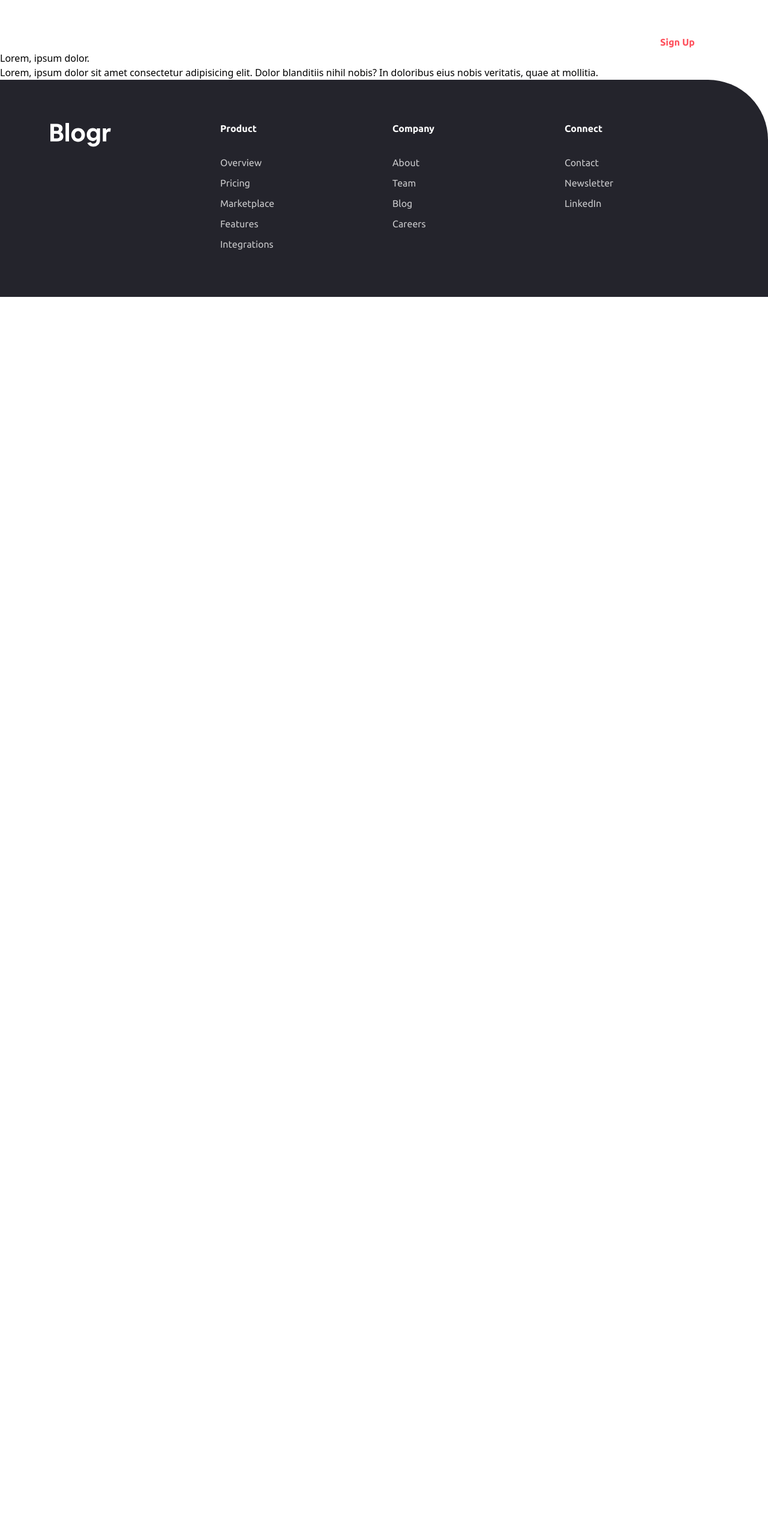
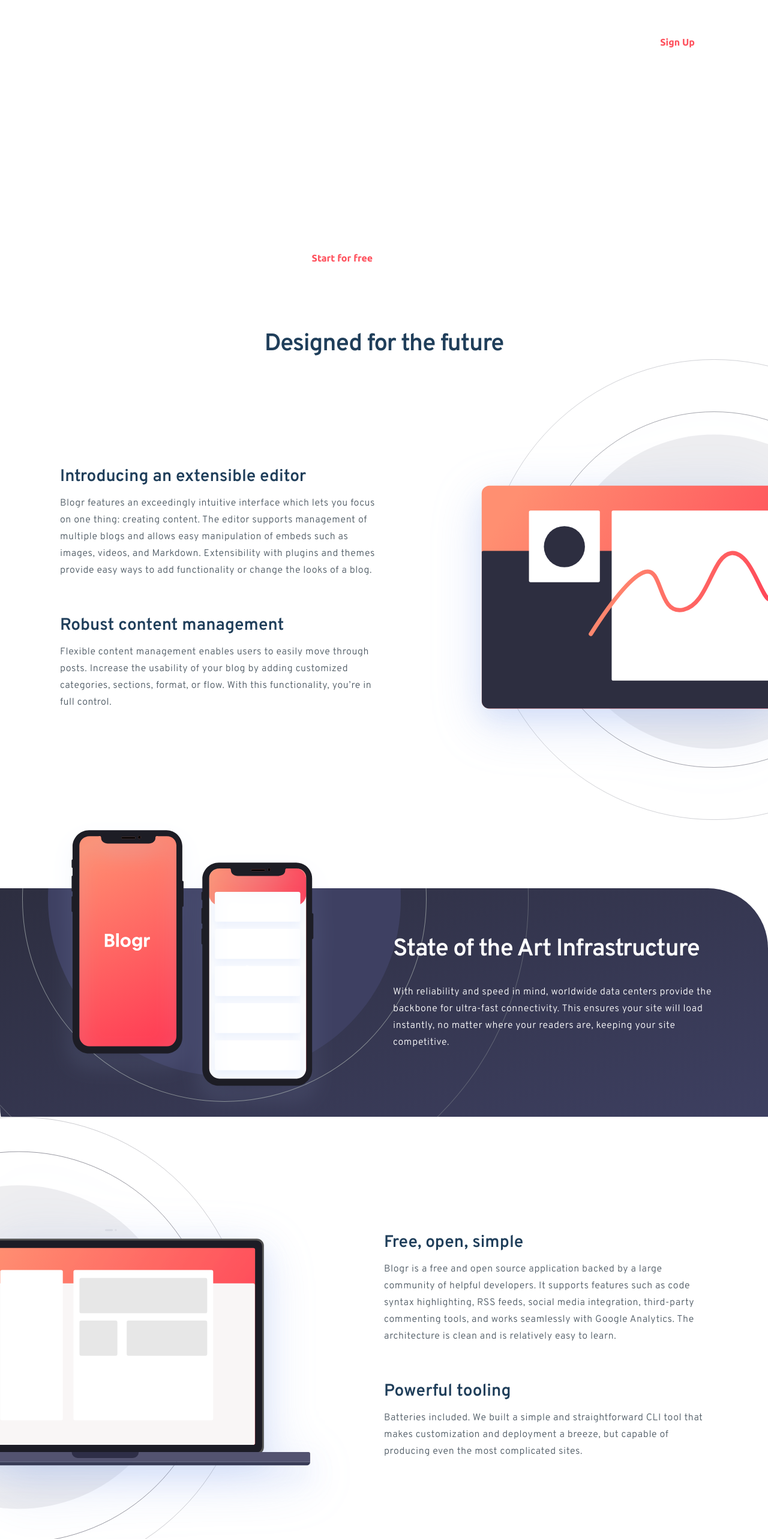
Before and after one commit to Ncticn/react-projects, a Next.js app in the folder 43-blogr-landing-page/: page / in a window 1280 px wide. Shown: the top 2566 px of the page at 60% size. Before the commit the page ends 800 px from the top, so only its background shows below. Built offline with nearby package versions, Linux system fonts and the light colour scheme.

Commit message:
All sections have been updated to match the design and are now complete.

```diff
--- a/43-blogr-landing-page/src/app/page.tsx
+++ b/43-blogr-landing-page/src/app/page.tsx
@@ -1,12 +1,148 @@
+// Next
+import Image from "next/image";
+
+// Components
+import IllustearionLaptopDesktop from "@/assets/images/illustration-laptop-desktop.svg";
+import IllustearionLaptopMobile from "@/assets/images/illustration-laptop-mobile.svg";
+import IllustearionEditorDesktop from "@/assets/images/illustration-editor-desktop.svg";
+import IllustearionEditorMobile from "@/assets/images/illustration-editor-mobile.svg";
+import IllustrationPhones from "@/assets/images/illustration-phones.svg";
+import ButtonLink from "@/components/ButtonLink";
+
 export default function Home() {
   return (
-    <section>
-      <h1>Lorem, ipsum dolor.</h1>
-      <p>
-        Lorem, ipsum dolor sit amet consectetur adipisicing elit. Dolor
-        blanditiis nihil nobis? In doloribus eius nobis veritatis, quae at
-        mollitia.
-      </p>
-    </section>
+    <>
+      <section aria-label="Section Hero">
+        <div className="mx-auto max-w-87.5">
+          <div className="flex flex-col items-stretch justify-center gap-10 text-center">
+            <h1 className="text-preset-1 text-white">
+              A modern publishing platform
+            </h1>
+            <p className="text-preset-4 text-white">
+              Grow your audience and build your online brand
+            </p>
+            <div className="space-x-4">
+              <ButtonLink type="primary" text="Start for free" />
+              <ButtonLink type="secondary" text="Learn More" />
+            </div>
+          </div>
+        </div>
+      </section>
+
+      <section aria-label="Section Feature">
+        <div className="mx-auto pt-24 md:max-w-175 lg:max-w-full">
+          <h2 className="text-preset-2 mb-14 text-center text-blue-900 md:mb-8 lg:mb-0">
+            Designed for the future
+          </h2>
+          <div className="relative grid grid-cols-1 grid-rows-[326px_1fr] items-center gap-14 overflow-hidden md:grid-cols-1 md:grid-rows-[690px_1fr] md:gap-4 lg:grid-cols-2 lg:grid-rows-[768px] lg:gap-0">
+            <div className="order-2 max-w-79.5 space-y-14 not-lg:mx-auto md:max-w-135 md:space-y-16 lg:order-1 lg:ms-auto">
+              <TextGroup
+                title="Introducing an extensible editor"
+                description="Blogr features an exceedingly intuitive interface which lets you focus on one thing: creating content. The editor supports management of multiple blogs and allows easy manipulation of embeds such as images, videos, and Markdown. Extensibility with plugins and themes provide easy ways to add functionality or change the looks of a blog."
+              />
+
+              <TextGroup
+                title="Robust content management"
+                description="Flexible content management enables users to easily move through posts. Increase the usability of your blog by adding customized categories, sections, format, or flow. With this functionality, you’re in full control."
+              />
+            </div>
+
+            <div className="relative hidden h-full lg:order-2 lg:block">
+              <Image
+                src={IllustearionEditorDesktop}
+                alt="Image Illustration Laptop"
+                fill
+                className="drop-shadow-[0px_20px_40px_rgba(108,141,228,24%)] lg:object-cover lg:object-left lg:ps-32"
+              />
+            </div>
+
+            <div className="relative order-1 h-full lg:hidden">
+              <Image
+                src={IllustearionEditorMobile}
+                alt="Image Illustration Laptop"
+                fill
+                className="object-cover object-center drop-shadow-[0px_20px_40px_rgba(108,141,228,24%)]"
+              />
+            </div>
+          </div>
+        </div>
+      </section>
+
+      <section aria-label="Section İnfo">
+        <div className="relative min-h-204 overflow-hidden md:min-h-159 lg:min-h-100">
+          <div className="relative z-20 mx-auto flex max-w-[1110px] flex-col items-center justify-start gap-0 lg:flex-row lg:justify-between">
+            <div className="max-w-[328px] lg:max-w-[472px]">
+              <Image src={IllustrationPhones} alt="Illustration Phones" />
+            </div>
+
+            <div className="max-w-[328px] space-y-8 text-center md:max-w-[540px] lg:pt-20 lg:text-start">
+              <h1 className="text-preset-2 text-white">
+                State of the Art Infrastructure
+              </h1>
+              <p className="text-preset-5 text-white">
+                With reliability and speed in mind, worldwide data centers
+                provide the backbone for ultra-fast connectivity. This ensures
+                your site will load instantly, no matter where your readers are,
+                keeping your site competitive.
+              </p>
+            </div>
+          </div>
+
+          <div className="absolute inset-x-0 top-[20%] min-h-156.25 overflow-hidden rounded-tr-[100px] rounded-bl-[100px] bg-linear-to-br from-[#2D2E40] to-[#3F4164] md:top-[23%] md:min-h-116">
+            <div className="absolute -top-70 h-156.25 w-full bg-[url(src/assets/patterns/bg-pattern-circles.svg)] bg-cover bg-center bg-no-repeat md:-top-85 md:bg-contain lg:top-0 lg:left-0 lg:bg-auto lg:bg-left lg:bg-position-[-50%_125%]"></div>
+          </div>
+        </div>
+      </section>
+
+      <section aria-label="Section Feature">
+        <div className="mx-auto md:max-w-175 lg:max-w-full">
+          <div className="relative grid grid-cols-1 grid-rows-[326px_1fr] items-center gap-14 overflow-hidden md:grid-cols-1 md:grid-rows-[690px_1fr] md:gap-4 lg:grid-cols-2 lg:grid-rows-[768px] lg:gap-0">
+            <div className="relative hidden h-full lg:block">
+              <Image
+                src={IllustearionLaptopDesktop}
+                alt="Image Illustration Laptop"
+                fill
+                className="drop-shadow-[0px_20px_40px_rgba(108,141,228,24%)] lg:object-cover lg:object-right lg:pe-10"
+              />
+            </div>
+
+            <div className="relative h-full lg:hidden">
+              <Image
+                src={IllustearionLaptopMobile}
+                alt="Image Illustration Laptop"
+                fill
+                className="object-cover object-center drop-shadow-[0px_20px_40px_rgba(108,141,228,24%)]"
+              />
+            </div>
+
+            <div className="max-w-79.5 space-y-14 not-lg:mx-auto md:max-w-135 md:space-y-16 lg:me-auto">
+              <TextGroup
+                title="Free, open, simple"
+                description="Blogr is a free and open source application backed by a large community of helpful developers. It supports features such as code syntax highlighting, RSS feeds, social media integration, third-party commenting tools, and works seamlessly with Google Analytics. The architecture is clean and is relatively easy to learn."
+              />
+              <TextGroup
+                title="Powerful tooling"
+                description="Batteries included. We built a simple and straightforward CLI tool that makes customization and deployment a breeze, but capable of producing even the most complicated sites."
+              />
+            </div>
+          </div>
+        </div>
+      </section>
+    </>
   );
 }
+
+function TextGroup({
+  title,
+  description,
+}: {
+  title: string;
+  description: string;
+}) {
+  return (
+    <div className="section-text-group space-y-4 text-center lg:text-start">
+      <h3 className="text-preset-3 text-blue-900">{title}</h3>
+      <p className="text-preset-5 text-gray-600">{description}</p>
+    </div>
+  );
+}
```
